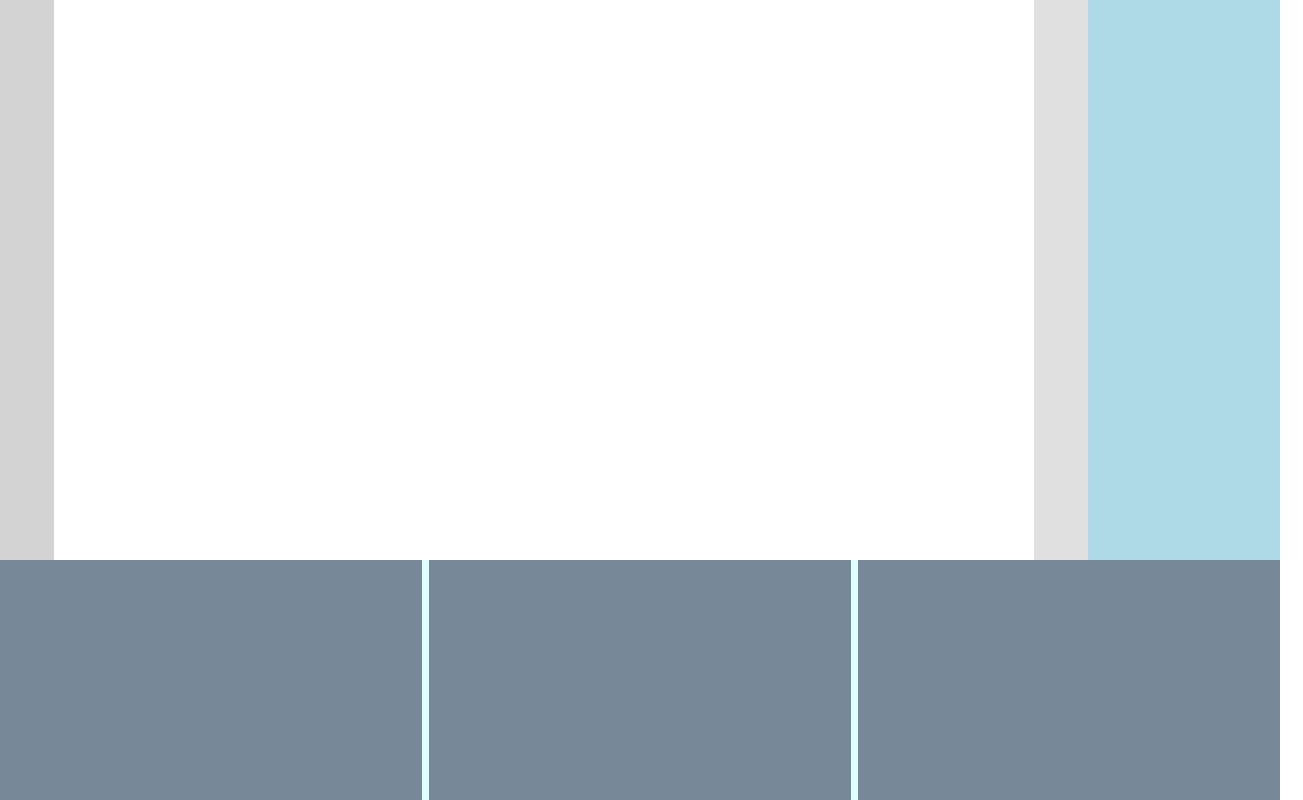
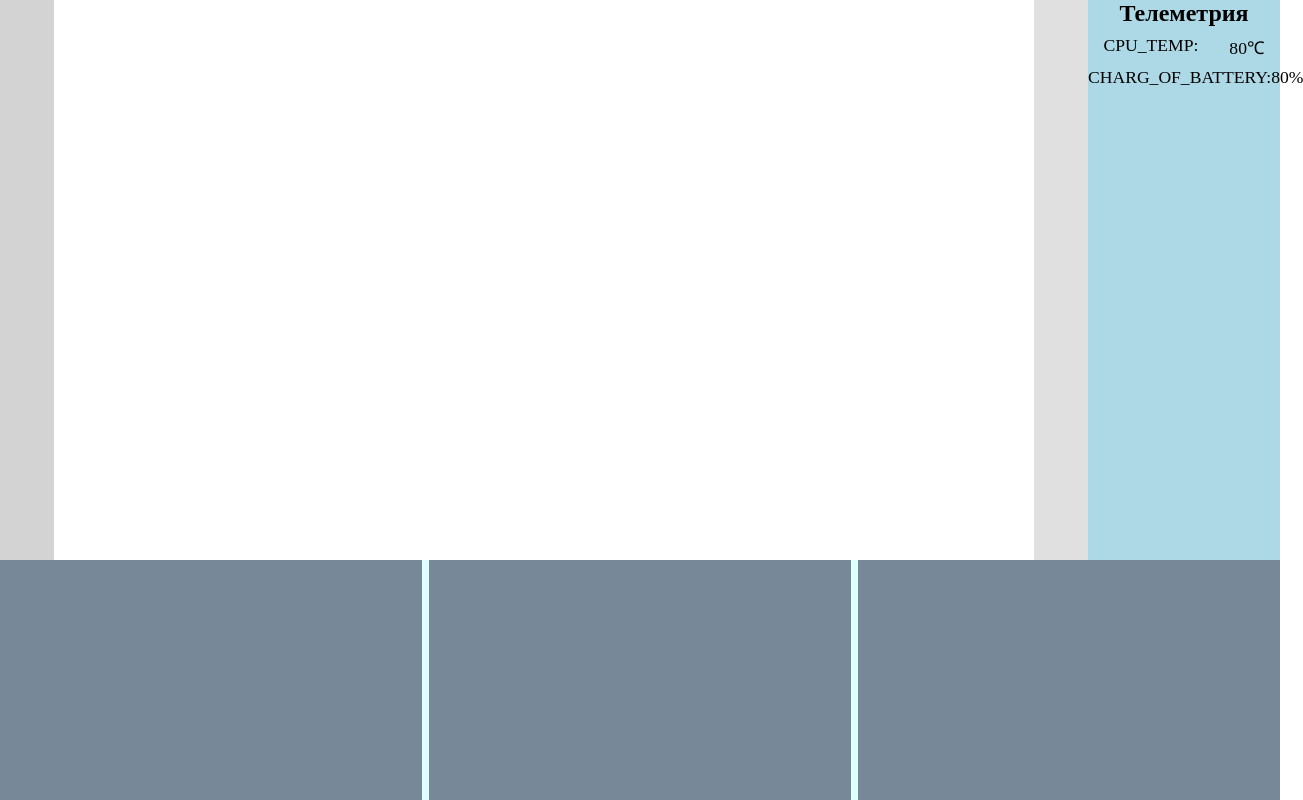
Before and after one commit to Drak0ndr/WEB-Media-Streamer, a website: page index.html in a window 1280 px wide. Shown: the whole page, 1303 px wide, since content can reach past the window. Drawn offline with Linux system fonts and the light colour scheme.

Commit message:
Tel update

```diff
--- a/app.js
+++ b/app.js
@@ -19,7 +19,10 @@ http.createServer(function(req, res) {
 }).listen(3000, '0.0.0.0')
 console.log('Сервер работает')
 si.battery()
-  .then(data => console.log(data))
+  .then(data => {
+	//sysState.battery = data.persent
+	console.log(data)
+	})
 
   si.cpuTemperature()
   .then(data => console.log(data))
--- a/index.html
+++ b/index.html
@@ -14,7 +14,15 @@
         <div class="videoControl"></div>
     </div>
     <div class="tel">
-
+        <h2>Телеметрия</h2>
+        <div class="temp">
+            <span>CPU_TEMP:</span>
+            <span class="cpuTemp">80℃</span>
+        </div>
+        <div class="battery">
+            <span>CHARG_OF_BATTERY:</span>
+            <span class="charg">80%</span>
+        </div>
     </div>
 
     <div class="hands">
--- a/style.css
+++ b/style.css
@@ -48,6 +48,11 @@ body {
     height: 70vh;
 }
 
+.tel h2 {
+    text-align: center;
+    margin-bottom: 1vh;
+}
+
 .hands {
     position: absolute;
     bottom: 0;
@@ -68,3 +73,11 @@ body {
 .hand:hover {
     width: 33.2vw;
 }
+
+.tel div {
+    width: 100%;
+    font-size: 2.2vh;
+    display: flex;
+    justify-content: space-around;
+    margin-bottom: 1vh;
+}
```
